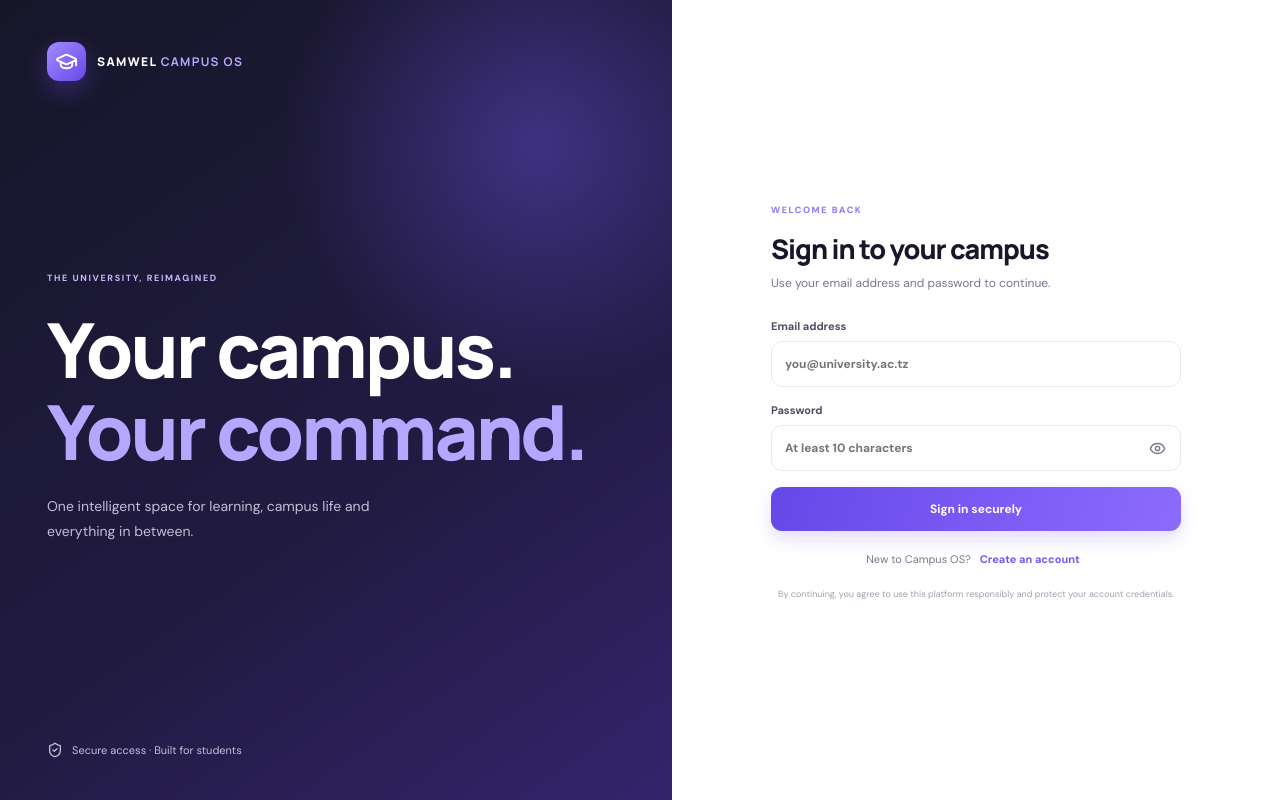
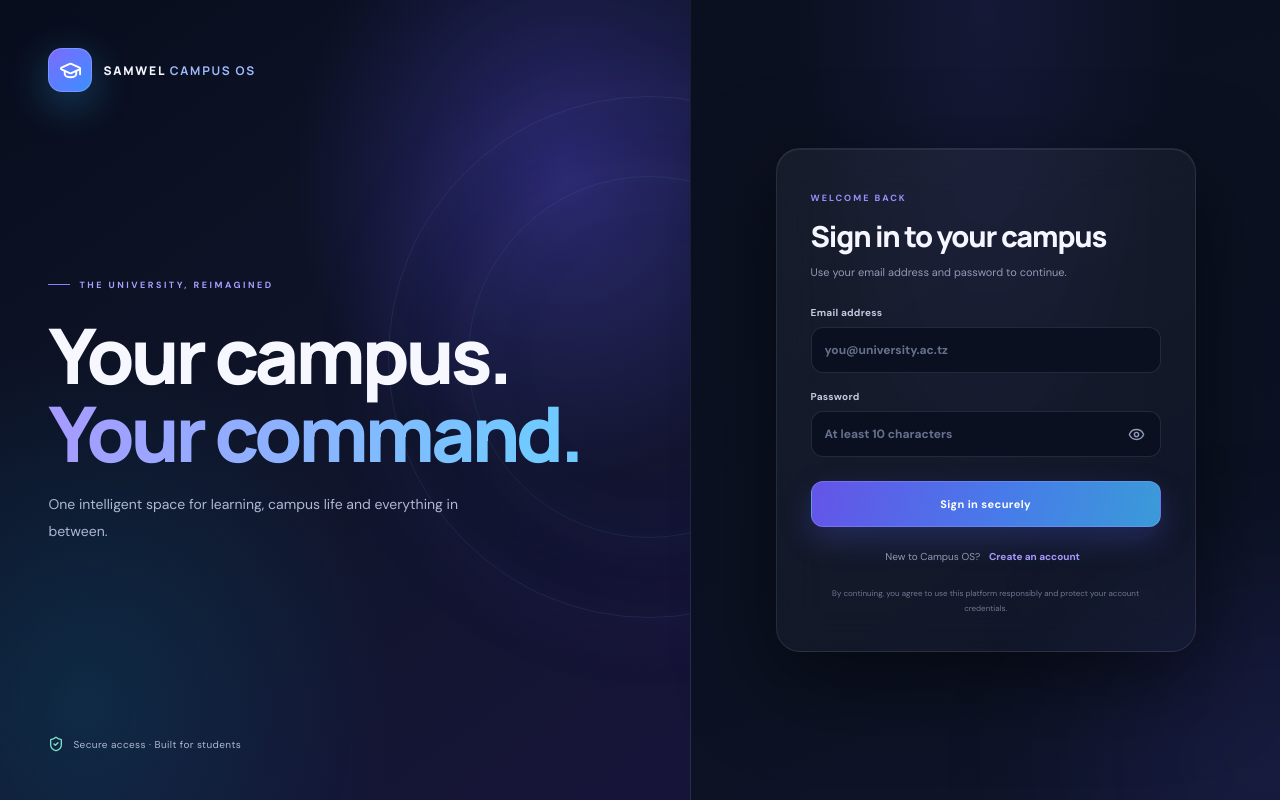
Before and after one commit to NexusEngineer-sam/smartAPP, a Next.js app: page /login in a window 1280 px wide. Built offline with nearby package versions, Linux system fonts and the light colour scheme.

Commit message:
Upgrade authentication homepage to ultra-premium dark campus experience

```diff
--- a/app/globals.css
+++ b/app/globals.css
@@ -99,3 +99,68 @@ html{scroll-padding-top:84px}
 .campus-guide-compose button:disabled{opacity:.4}
 .campus-guide-disclaimer{padding:0 13px 12px;text-align:center;font-size:8px;color:#9996a8}
 @media(max-width:600px){.campus-guide-backdrop{padding:0;align-items:flex-end}.campus-guide-panel{width:100%;height:min(78dvh,650px);border-radius:20px 20px 0 0}.campus-guide-launch{margin-bottom:14px}}
+
+
+/* SAMWEL CAMPUS OS — Ultra Premium authentication experience */
+.auth-shell{
+  min-height:100svh;grid-template-columns:1.08fr .92fr;
+  background:#070b18;color:#f5f7ff;overflow:hidden;position:relative;
+}
+.auth-art{
+  position:relative;isolation:isolate;overflow:hidden;
+  background:radial-gradient(ellipse at 82% 22%,#6355ff55 0,transparent 34%),
+    radial-gradient(ellipse at 12% 88%,#087eaa33 0,transparent 36%),
+    linear-gradient(145deg,#080d1d 0%,#10152b 56%,#17143a 100%);
+  padding:48px 7%;border-right:1px solid #ffffff12;
+}
+.auth-art:before,.auth-art:after{content:"";position:absolute;z-index:-1;pointer-events:none;border:1px solid #9b8cff20;border-radius:50%;width:520px;height:520px;right:-220px;top:12%;box-shadow:0 0 90px #6c5cff12,inset 0 0 90px #6c5cff0a}
+.auth-art:after{width:360px;height:360px;right:-140px;top:22%;border-color:#52d8ff18}
+.auth-art .brand{font-size:12px;letter-spacing:1.8px;color:#f4f5ff}
+.auth-art .brand-mark{width:44px;height:44px;border-radius:14px;background:linear-gradient(140deg,#7c6bff,#3b8fff);box-shadow:0 10px 35px #6355ff66;border:1px solid #ffffff30}
+.auth-art .brand b{color:#9ebaff}
+.auth-art .eyebrow{display:inline-flex;align-items:center;gap:9px;color:#a99dff;font-size:9px;letter-spacing:2.5px}
+.auth-art .eyebrow:before{content:"";width:22px;height:1px;background:#8f7dff}
+.art-copy{max-width:590px;position:relative}
+.art-copy h1{font:800 clamp(48px,6vw,82px)/1.02 var(--display);letter-spacing:-4px;margin:25px 0 19px;color:#f7f8ff}
+.art-copy h1 em{background:linear-gradient(100deg,#a89aff 0%,#70caff 90%);-webkit-background-clip:text;background-clip:text;color:transparent}
+.art-copy p{max-width:420px;color:#aeb8d2;font-size:14px;line-height:1.9}
+.art-foot{color:#aeb8d2;font-size:10px;letter-spacing:.4px}
+.art-foot svg{color:#7fe2c7}
+.auth-form-wrap{
+  position:relative;isolation:isolate;padding:42px;
+  background:radial-gradient(ellipse at 50% 0%,#34307840,transparent 46%),linear-gradient(160deg,#0b1020,#0c1223 70%,#10152b);
+}
+.auth-form-wrap:before{content:"";position:absolute;z-index:-1;width:360px;height:360px;border-radius:50%;background:#6555ff18;filter:blur(80px);right:-170px;bottom:-140px}
+.auth-card{width:min(100%,420px);padding:36px 34px;border:1px solid #ffffff17;border-radius:24px;background:linear-gradient(145deg,#ffffff0d,#ffffff05);box-shadow:0 28px 90px #0008,inset 0 1px #ffffff12;backdrop-filter:blur(22px)}
+.auth-card .eyebrow{color:#9d8dff;font-size:9px;letter-spacing:2px}
+.auth-card h2{font:800 29px/1.2 var(--display);letter-spacing:-1.2px;color:#f5f6ff;margin:13px 0 9px}
+.auth-card .muted{color:#929bb6;font-size:11px;line-height:1.7;margin-bottom:25px}
+.auth-card label{color:#c4cbe0;font-size:10px;letter-spacing:.25px;margin:17px 0}
+.auth-card input{background:#0a1020;border:1px solid #ffffff1b;border-radius:12px;color:#f4f6ff;padding:14px 13px;font-size:12px;transition:border-color .2s,box-shadow .2s}
+.auth-card input::placeholder{color:#66718d}
+.auth-card input:focus{border-color:#8878ff;box-shadow:0 0 0 3px #8170ff20;background:#0c1327}
+.password-toggle{color:#8f9ab5}
+.password-toggle:hover{background:#8d7cff20;color:#c0b7ff}
+.auth-card .primary-btn{position:relative;overflow:hidden;margin-top:7px;border:1px solid #a89cff55;border-radius:12px;padding:15px;background:linear-gradient(105deg,#6454e8,#477be9 55%,#3a9bd8);color:#fff;font-size:11px;letter-spacing:.4px;box-shadow:0 12px 30px #4e5ee944;transition:transform .2s,box-shadow .2s}
+.auth-card .primary-btn:hover{transform:translateY(-2px);box-shadow:0 16px 36px #4e5ee966}
+.auth-card .primary-btn:disabled{transform:none}
+.auth-card .switch-auth{color:#929bb6;font-size:10px;margin:22px 0}
+.auth-card .switch-auth button{color:#a99cff}
+.auth-card .fine-print{color:#6f7892;font-size:8px;line-height:1.8}
+.auth-card .form-error{color:#ffb8c1;background:#5b1e35aa;border:1px solid #ff718c33}
+@media(max-width:650px){
+ .auth-shell{grid-template-columns:1fr;min-height:100svh}
+ .auth-art{min-height:235px;padding:23px 7% 19px;border-right:0;border-bottom:1px solid #ffffff12}
+ .auth-art .brand-mark{width:38px;height:38px}
+ .art-copy{margin:26px 0 8px}
+ .art-copy h1{font-size:clamp(37px,10vw,48px);letter-spacing:-2.5px;margin:12px 0 8px}
+ .art-copy p{font-size:10px;line-height:1.6;max-width:320px;margin:0}
+ .art-foot{font-size:9px}
+ .auth-form-wrap{padding:28px 18px 36px;min-height:calc(100svh - 235px)}
+ .auth-card{padding:27px 22px;border-radius:20px}
+ .auth-card h2{font-size:25px}
+}
+@media(prefers-reduced-motion:no-preference){
+ .auth-art .brand-mark{animation:campusGlow 5s ease-in-out infinite alternate}
+ @keyframes campusGlow{from{box-shadow:0 8px 24px #6355ff44}to{box-shadow:0 12px 42px #36b9ff55}}
+}
```
